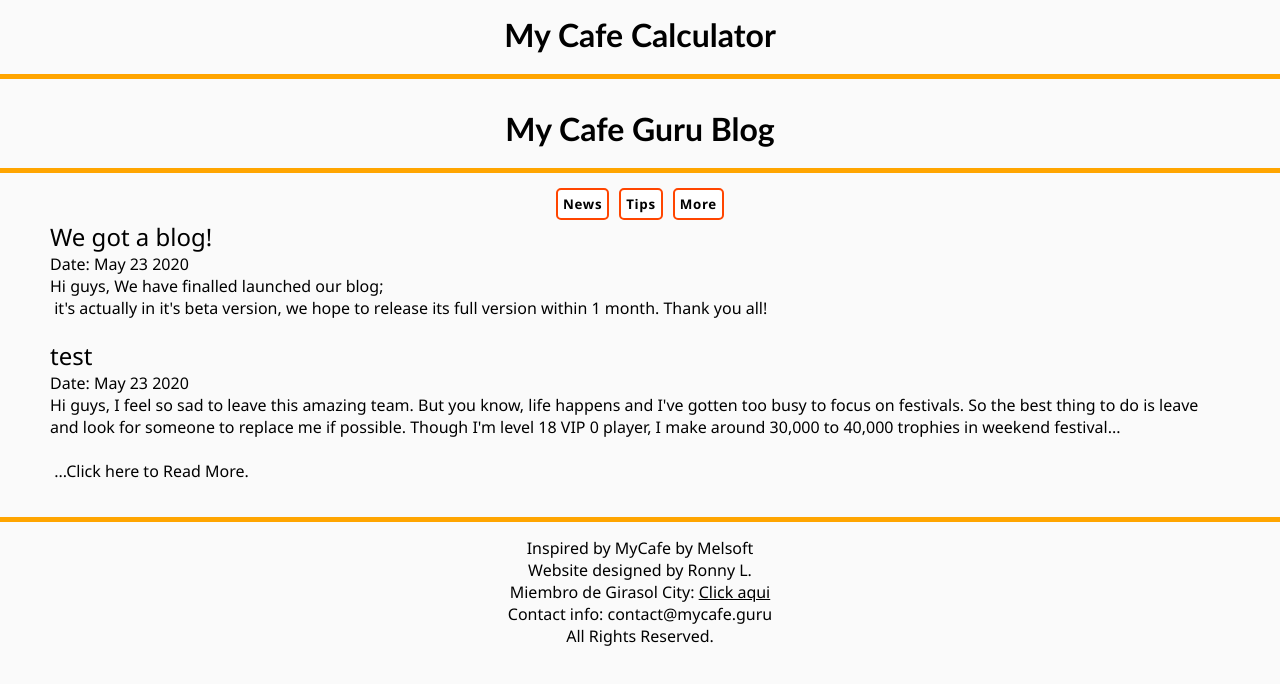
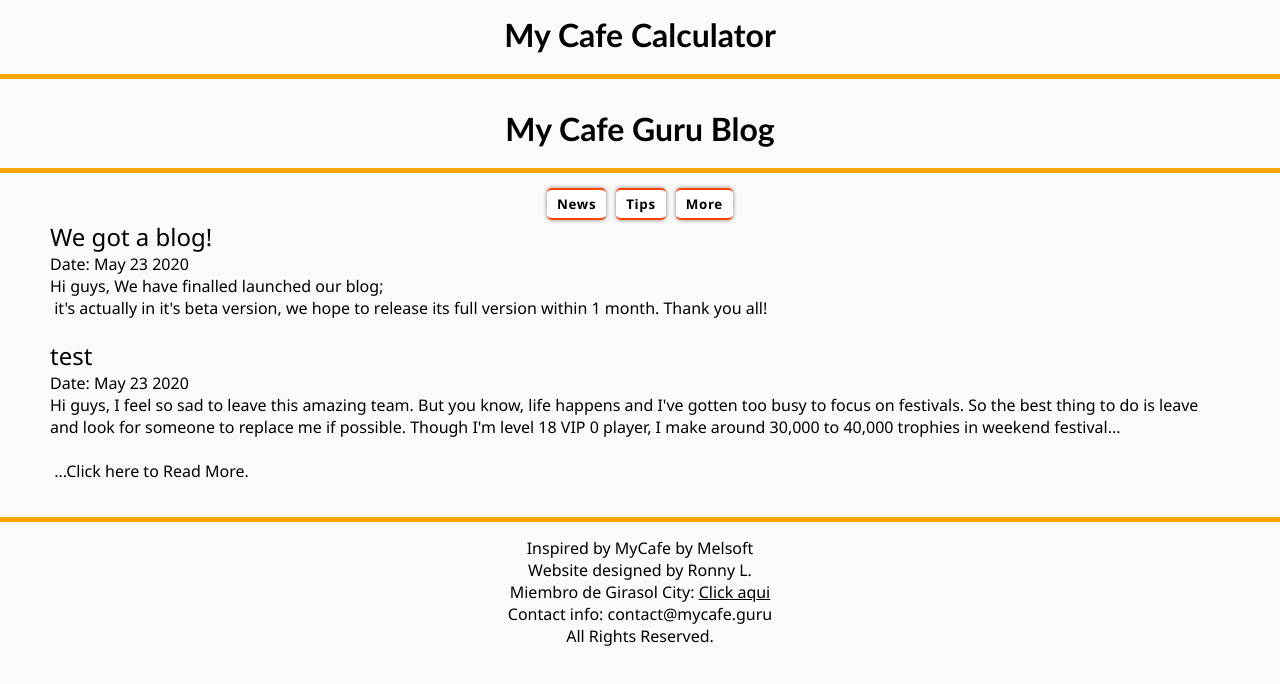
Before and after one commit to rojolelo/mycafe.guru, a React (Create React App) app: page /#/blog in a window 1280 px wide. Shown: the top 684 px of the page. Built offline with nearby package versions, Linux system fonts and the light colour scheme; a web font is replaced by a local one.

Commit message:
Navigation Buttons Style Improved
Added Box Shadow
Removed General Border
Added Border: Top and Bottom
Added Paddin Left and Right.

```diff
--- a/src/App.css
+++ b/src/App.css
@@ -126,7 +126,12 @@
 }
 
 .navbar-button {
-  border: orangered 2px solid;
+  box-shadow: 0px 0px 4px gray;
+  border: none;
+  border-top: orangered 2px solid;
+  border-bottom: orangered 2px solid;
+  padding-left: 10px;
+  padding-right: 10px;
   color: black;
   cursor: pointer;
 }
```
